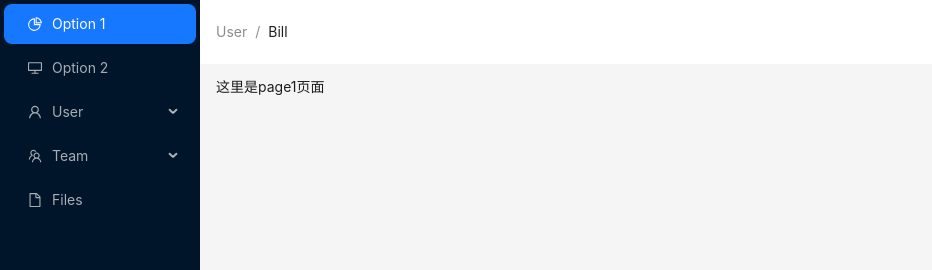
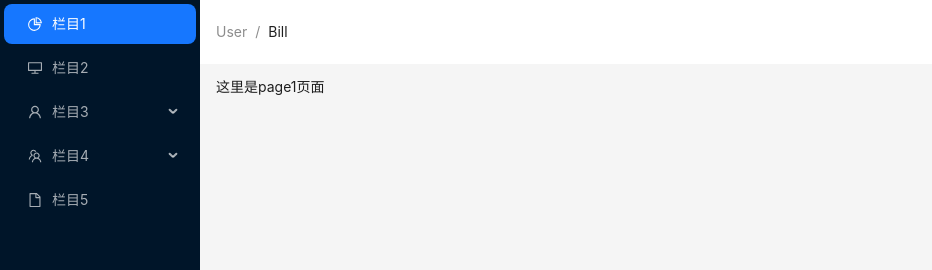
Before and after one commit to thesecretofwind/management-system, a React (Vite) app: page /page1 in a window 1280 px wide. Shown: the top 270 px of the page, without its empty margins (0-932 px from the left). Built offline with nearby package versions, Linux system fonts and the light colour scheme.

Commit message:
fix(component)：侧边栏menu转换诶嵌套树的形式

```diff
--- a/src/components/MainMenu/index.tsx
+++ b/src/components/MainMenu/index.tsx
@@ -13,34 +13,91 @@ import { useNavigate } from "react-router-dom";
 
 type MenuItem = Required<MenuProps>["items"][number];
 
-function getItem(
-  label: React.ReactNode,
-  key: React.Key,
-  icon?: React.ReactNode,
-  children?: MenuItem[]
-): MenuItem {
-  return {
-    key,
-    icon,
-    children,
-    label,
-  } as MenuItem;
-}
+// function getItem(
+//   label: React.ReactNode,
+//   key: React.Key,
+//   icon?: React.ReactNode,
+//   children?: MenuItem[]
+// ): MenuItem {
+//   return {
+//     key,
+//     icon,
+//     children,
+//     label,
+//   } as MenuItem;
+// }
 
+// const items: MenuItem[] = [
+//   getItem("Option 1", "/page1", <PieChartOutlined />),
+//   getItem("Option 2", "/page2", <DesktopOutlined />),
+//   getItem("User", "sub1", <UserOutlined />, [
+//     getItem("Tom", "3"),
+//     getItem("Bill", "4"),
+//     getItem("Alex", "5"),
+//   ]),
+//   getItem("Team", "sub2", <TeamOutlined />, [
+//     getItem("Team 1", "6"),
+//     getItem("Team 2", "8"),
+//   ]),
+//   getItem("Files", "9", <FileOutlined />),
+// ];
+
+// 转换为嵌套树的形式，更直观，以方便后端返回数据后渲染侧边栏menu
 const items: MenuItem[] = [
-  getItem("Option 1", "/page1", <PieChartOutlined />),
-  getItem("Option 2", "/page2", <DesktopOutlined />),
-  getItem("User", "sub1", <UserOutlined />, [
-    getItem("Tom", "3"),
-    getItem("Bill", "4"),
-    getItem("Alex", "5"),
-  ]),
-  getItem("Team", "sub2", <TeamOutlined />, [
-    getItem("Team 1", "6"),
-    getItem("Team 2", "8"),
-  ]),
-  getItem("Files", "9", <FileOutlined />),
-];
+  {
+    label:'栏目1',
+    key: '/page1',
+    icon:<PieChartOutlined />,
+  },
+  {
+    label:'栏目2',
+    key: '/page2',
+    icon:<DesktopOutlined />
+  },
+  {
+    label:'栏目3',
+    key: '/page3',
+    icon: <UserOutlined />,
+    children: [
+      {
+        label:'栏目301',
+        key: '/page301',
+      },
+      {
+        label:'栏目302',
+        key: '/page302',
+      },
+      {
+        label:'栏目303',
+        key: '/page3011',
+      },
+      {
+        label:'栏目304',
+        key: '/page304',
+      },
+    ]
+  },
+  {
+    label:'栏目4',
+    key: '/page4',
+    icon: <TeamOutlined />,
+    children: [
+      {
+        label:'栏目401',
+        key: '/page401',
+      },
+      {
+        label:'栏目402',
+        key: '/page402',
+      }
+    ]
+  },
+  {
+    label:'栏目5',
+    key: '/page5',
+    icon: <FileOutlined />
+  },
+]
 
 // const rootSubmenuKeys = ['sub1', 'sub2'];
 
```
